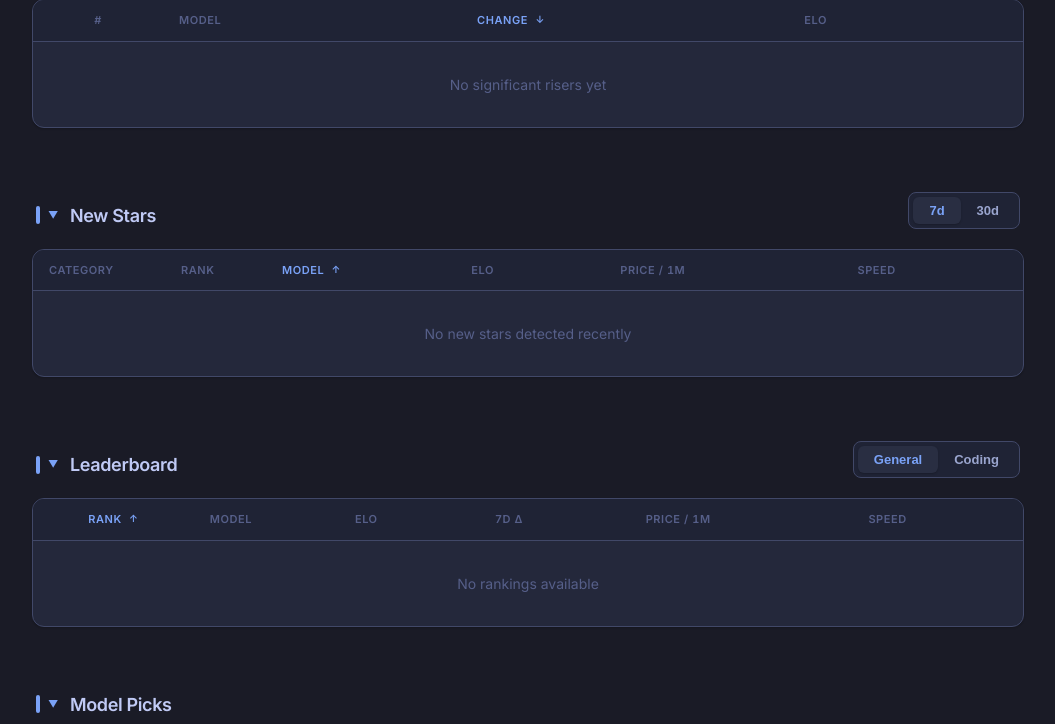
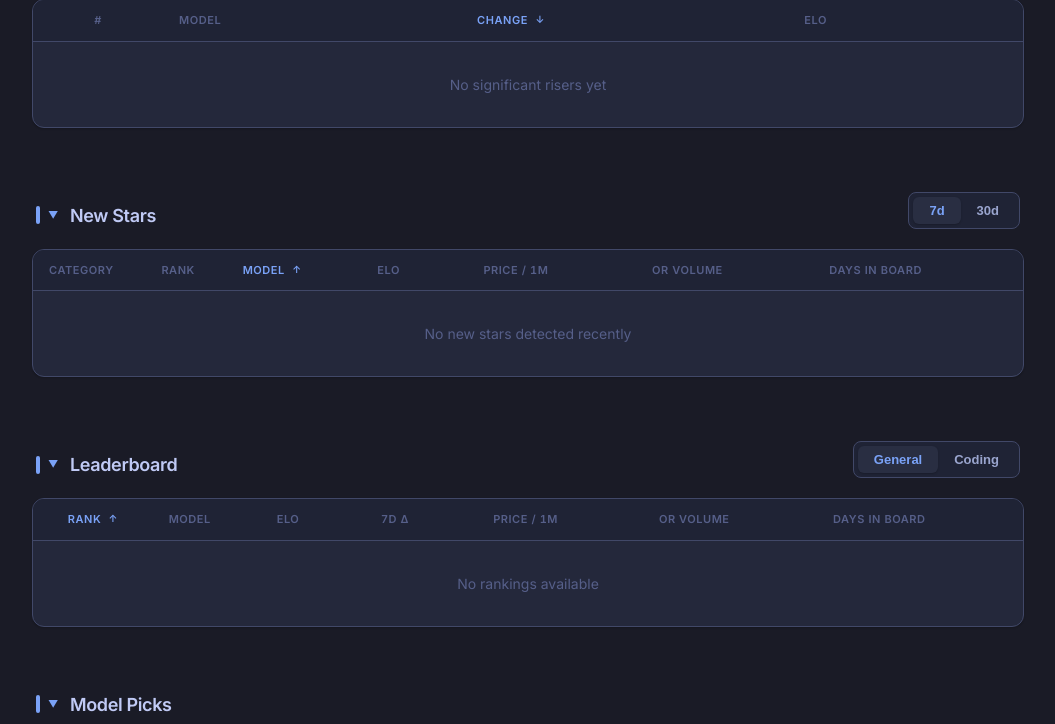
Before and after one commit to xllakers/model-monitor, a Flask app: page / in a window 1280 px wide. Shown: the part 339-1063 px from the top of the page, without its empty margins (112-1167 px from the left). Run offline with Flask 3, Linux system fonts and the light colour scheme; data that the repository does not hold is empty.

Commit message:
Replace Speed col with OR Volume + Days in Board; collapsible sections; markdown insights
- fetchers/openrouter.py: include created timestamp in pricing; return
  {rank, tokens} dict from usage ranks instead of plain int
- analyzer.py: extract or_volume and days_in_board from usage/pricing info;
  defensive isinstance guard for stale openrouter cache with old int format
- app.py: update sort_map (speed→days_in_board+volume); simplify sort_list
  None-handling; per_page 50→25
- templates/index.html: replace Speed column with OR Volume and Days in Board
  in leaderboard and new-stars tables; wrap all sections in collapsible
  details/summary with fold icon; render AI insights via marked.js; reorder
  sections (AI Insights first); fix insights refresh to prevent summary toggle

Co-Authored-By: Claude Sonnet 4.6 <noreply@anthropic.com>

```diff
--- a/analyzer.py
+++ b/analyzer.py
@@ -1,6 +1,7 @@
 """Compute fast risers, new stars, and merged signal rows from raw data."""
 from __future__ import annotations
 import re
+import time
 from datetime import datetime
 from typing import Optional
 
@@ -68,18 +69,18 @@ def _find_pricing(model_id: str, pricing: dict) -> dict:
     return best if best_score >= 0.5 else {}
 
 
-def _find_usage_rank(model_id: str, usage_ranks: dict) -> Optional[int]:
-    """Match lmarena model_id to OR usage ranks (keyed by 'provider/slug')."""
+def _find_usage_info(model_id: str, usage_ranks: dict) -> Optional[dict]:
+    """Match lmarena model_id to OR usage info (keyed by 'provider/slug')."""
     key = _norm(model_id)
     ktok = _tokens(model_id)
     best, best_score = None, 0.0
-    for or_id, rank in usage_ranks.items():
+    for or_id, info in usage_ranks.items():
         nk = _norm(or_id)
         if nk == key:
-            return rank
+            return info
         score = _token_overlap(ktok, _tokens(or_id))
         if score > best_score:
-            best, best_score = rank, score
+            best, best_score = info, score
     return best if best_score >= 0.5 else None
 
 
@@ -130,7 +131,13 @@ def analyze(lmarena: dict, aa: dict, or_data: dict) -> dict:
             rank_delta = (prev_rank_7d - row["rank"]) if prev_rank_7d is not None else None
 
             price_info = _find_pricing(mid, pricing)
-            or_rank = _find_usage_rank(mid, usage_ranks)
+            _ui = _find_usage_info(mid, usage_ranks)
+            usage_info = _ui if isinstance(_ui, dict) else {}
+            or_rank = usage_info.get("rank")
+            or_volume = usage_info.get("tokens")
+
+            created_ts = price_info.get("created")
+            days_in_board = int((time.time() - created_ts) / 86400) if created_ts else None
 
             merged.append({
                 "model_id": mid,
@@ -142,8 +149,9 @@ def analyze(lmarena: dict, aa: dict, or_data: dict) -> dict:
                 "rank_delta": rank_delta,    # positive = riser (7d)
                 "price_input": price_info.get("price_input"),
                 "price_output": price_info.get("price_output"),
-                "speed": None,               # requires AA API key
+                "days_in_board": days_in_board,
                 "or_rank": or_rank,
+                "or_volume": or_volume,
                 "is_riser": False,
                 "is_new_star": False,
                 "lab": get_lab_from_model_id(mid),
--- a/app.py
+++ b/app.py
@@ -33,18 +33,16 @@ def index():
         "elo": "elo",
         "delta": "rank_delta",
         "price": "price_input",
-        "speed": "speed"
+        "days_in_board": "days_in_board",
+        "volume": "or_volume"
     }
 
     def sort_list(items, sort_by, sort_order):
         sort_key = sort_map.get(sort_by, "rank")
         reverse = (sort_order == "desc")
-        # Handle None values by pushing them to the bottom
+
         items.sort(
-            key=lambda x: (
-                x.get(sort_key) is None,
-                x.get(sort_key) if x.get(sort_key) is not None else (float('-inf') if reverse else float('inf'))
-            ),
+            key=lambda x: x.get(sort_key) if x.get(sort_key) is not None else (-float('inf') if reverse else float('inf')),
             reverse=reverse
         )
 
--- a/fetchers/openrouter.py
+++ b/fetchers/openrouter.py
@@ -65,12 +65,13 @@ def _fetch_pricing() -> dict[str, dict]:
             result[mid.lower()] = {
                 "price_input": round(price_in, 4),
                 "price_output": round(price_out, 4),
+                "created": m.get("created"),
             }
     return result
 
 
-def _fetch_usage_ranks() -> dict[str, int]:
-    """Return {model_id: rank} from latest week's token usage on OR rankings page."""
+def _fetch_usage_ranks() -> dict[str, dict[str, float]]:
+    """Return {model_id: {"rank": rank, "tokens": tokens}} from latest week's token usage on OR rankings page."""
     try:
         r = requests.get(OR_RANKINGS_URL, timeout=20, headers=HEADERS)
         r.raise_for_status()
@@ -102,7 +103,7 @@ def _fetch_usage_ranks() -> dict[str, int]:
         ((k, v) for k, v in ys.items() if k.lower() != "others"),
         key=lambda x: -x[1],
     )
-    return {m.lower(): rank for rank, (m, _) in enumerate(sorted_models, start=1)}
+    return {m.lower(): {"rank": rank, "tokens": tokens} for rank, (m, tokens) in enumerate(sorted_models, start=1)}
 
 
 def fetch() -> dict:
--- a/templates/index.html
+++ b/templates/index.html
@@ -653,8 +653,11 @@
                     <th class="col-val {% if sort_ns_by == 'price' %}active-sort{% endif %}" onclick="applySort('price', 'ns')">
                       Price / 1M <span class="sort-icon">{{ '↓' if (sort_ns_by == 'price' and sort_ns_order == 'desc') else '↑' }}</span>
                     </th>
-                    <th class="col-val {% if sort_ns_by == 'speed' %}active-sort{% endif %}" onclick="applySort('speed', 'ns')">
-                      Speed <span class="sort-icon">{{ '↓' if (sort_ns_by == 'speed' and sort_ns_order == 'desc') else '↑' }}</span>
+                    <th class="col-val {% if sort_ns_by == 'volume' %}active-sort{% endif %}" onclick="applySort('volume', 'ns')">
+                      OR Volume <span class="sort-icon">{{ '↓' if (sort_ns_by == 'volume' and sort_ns_order == 'desc') else '↑' }}</span>
+                    </th>
+                    <th class="col-val {% if sort_ns_by == 'days_in_board' %}active-sort{% endif %}" onclick="applySort('days_in_board', 'ns')">
+                      Days in Board <span class="sort-icon">{{ '↓' if (sort_ns_by == 'days_in_board' and sort_ns_order == 'desc') else '↑' }}</span>
                     </th>
                   </tr>
                 </thead>
@@ -666,11 +669,12 @@
                     <td class="col-model">{{ r.model_display }}</td>
                     <td class="col-val">{{ r.elo }}</td>
                     <td class="col-val">{% if r.price_input %}${{ "%.2f"|format(r.price_input) }}{% else %}<span class="na">—</span>{% endif %}</td>
-                    <td class="col-val">{% if r.speed %}{{ r.speed|int }} <span style="font-size: 11px; color: var(--text-tertiary);">t/s</span>{% else %}<span class="na">—</span>{% endif %}</td>
+                    <td class="col-val">{% if r.or_volume %}{% if r.or_volume >= 1000000000 %}{{ "%.1f"|format(r.or_volume / 1000000000) }}B{% else %}{{ "%.1f"|format(r.or_volume / 1000000) }}M{% endif %}{% else %}<span class="na">—</span>{% endif %}</td>
+                    <td class="col-val">{% if r.days_in_board %}{{ r.days_in_board|int }} <span style="font-size: 11px; color: var(--text-tertiary);">days</span>{% else %}<span class="na">—</span>{% endif %}</td>
                   </tr>
                   {% else %}
                   <tr>
-                    <td colspan="6" style="text-align: center; color: var(--text-tertiary); padding: 32px 0;">No new stars detected recently</td>
+                    <td colspan="7" style="text-align: center; color: var(--text-tertiary); padding: 32px 0;">No new stars detected recently</td>
                   </tr>
                   {% endfor %}
                 </tbody>
@@ -714,8 +718,11 @@
                     <th class="col-val {% if sort_lb_by == 'price' %}active-sort{% endif %}" onclick="applySort('price', 'lb')">
                       Price / 1M <span class="sort-icon">{{ '↓' if (sort_lb_by == 'price' and sort_lb_order == 'desc') else '↑' }}</span>
                     </th>
-                    <th class="col-val {% if sort_lb_by == 'speed' %}active-sort{% endif %}" onclick="applySort('speed', 'lb')">
-                      Speed <span class="sort-icon">{{ '↓' if (sort_lb_by == 'speed' and sort_lb_order == 'desc') else '↑' }}</span>
+                    <th class="col-val {% if sort_lb_by == 'volume' %}active-sort{% endif %}" onclick="applySort('volume', 'lb')">
+                      OR Volume <span class="sort-icon">{{ '↓' if (sort_lb_by == 'volume' and sort_lb_order == 'desc') else '↑' }}</span>
+                    </th>
+                    <th class="col-val {% if sort_lb_by == 'days_in_board' %}active-sort{% endif %}" onclick="applySort('days_in_board', 'lb')">
+                      Days in Board <span class="sort-icon">{{ '↓' if (sort_lb_by == 'days_in_board' and sort_lb_order == 'desc') else '↑' }}</span>
                     </th>
                   </tr>
                 </thead>
@@ -739,11 +746,12 @@
                       {% endif %}
                     </td>
                     <td class="col-val">{% if r.price_input %}${{ "%.2f"|format(r.price_input) }}{% else %}<span class="na">—</span>{% endif %}</td>
-                    <td class="col-val">{% if r.speed %}{{ r.speed|int }} <span style="font-size: 11px; color: var(--text-tertiary);">t/s</span>{% else %}<span class="na">—</span>{% endif %}</td>
+                    <td class="col-val">{% if r.or_volume %}{% if r.or_volume >= 1000000000 %}{{ "%.1f"|format(r.or_volume / 1000000000) }}B{% else %}{{ "%.1f"|format(r.or_volume / 1000000) }}M{% endif %}{% else %}<span class="na">—</span>{% endif %}</td>
+                    <td class="col-val">{% if r.days_in_board %}{{ r.days_in_board|int }} <span style="font-size: 11px; color: var(--text-tertiary);">days</span>{% else %}<span class="na">—</span>{% endif %}</td>
                   </tr>
                   {% else %}
                   <tr>
-                    <td colspan="6" style="text-align: center; color: var(--text-tertiary); padding: 32px 0;">No rankings available</td>
+                    <td colspan="7" style="text-align: center; color: var(--text-tertiary); padding: 32px 0;">No rankings available</td>
                   </tr>
                   {% endfor %}
                 </tbody>
@@ -924,7 +932,7 @@ function applySort(field, section) {
   if (currentSort[section].by === field) {
     order = (currentSort[section].order === 'asc') ? 'desc' : 'asc';
   } else {
-    if (['elo', 'delta', 'speed'].includes(field)) order = 'desc';
+    if (['elo', 'delta', 'days_in_board', 'volume'].includes(field)) order = 'desc';
   }
 
   const url = new URL(window.location);
```
Also changed, not shown: README.md.
